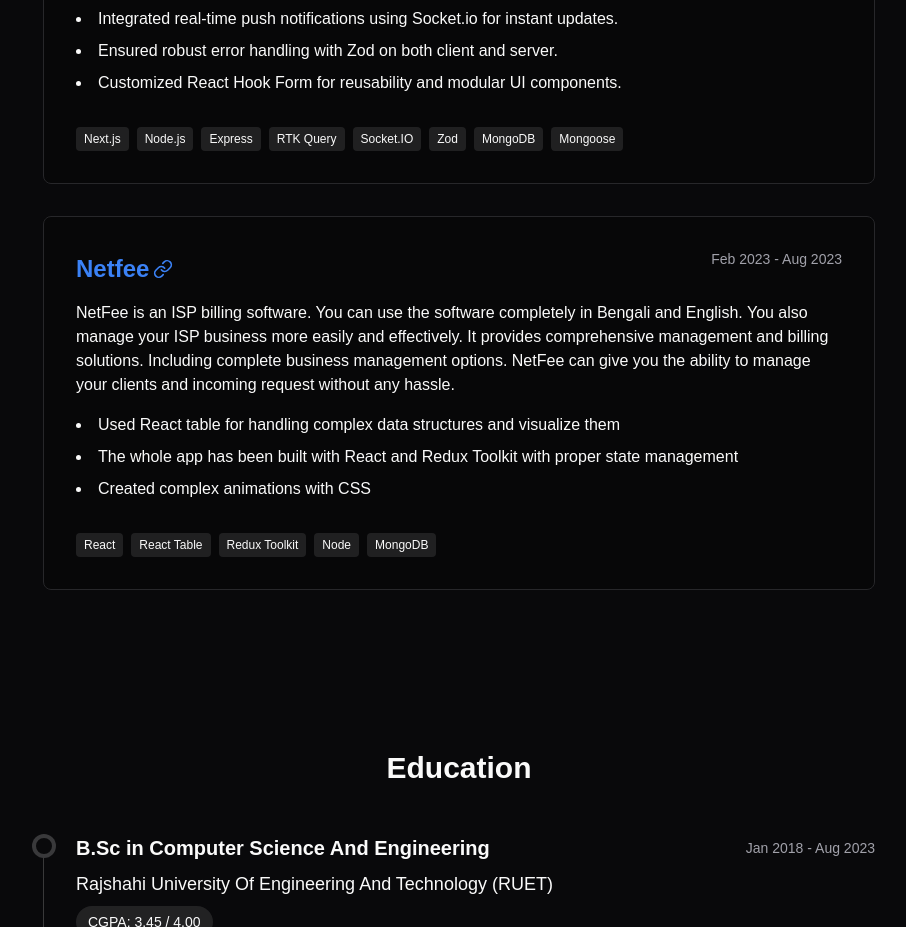
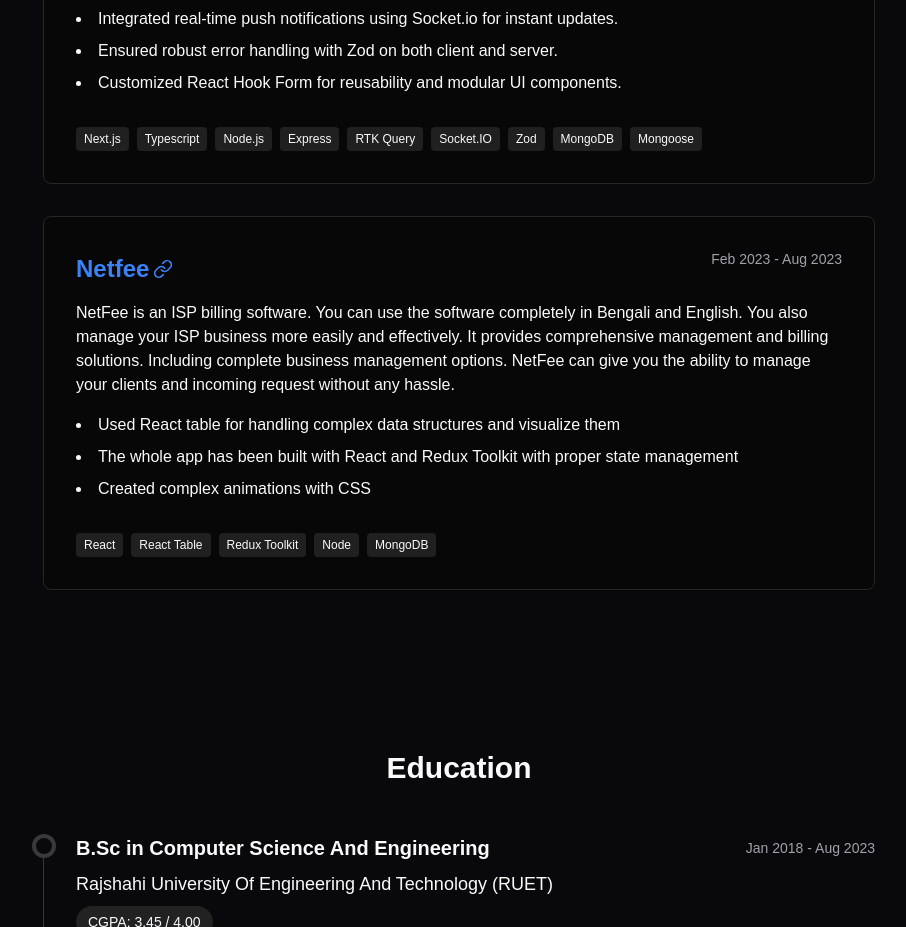
Before and after one commit to AFK247/asif-portfolio, a Next.js app: page / in a window 1280 px wide. Shown: the part 3200-4127 px from the top of the page, without its empty margins (181-1087 px from the left). Built offline with nearby package versions, Linux system fonts and the light colour scheme.

Commit message:
Add TypeScript badge to project section

```diff
--- a/src/components/sections/Projects.tsx
+++ b/src/components/sections/Projects.tsx
@@ -69,6 +69,9 @@ export function Projects() {
               <div className="flex flex-wrap gap-2 pt-4">
                 <span className="text-xs bg-primary/10 text-primary px-2 py-1 rounded">
                   Next.js
+                </span>
+                <span className="text-xs bg-primary/10 text-primary px-2 py-1 rounded">
+                  Typescript
                 </span>
                 <span className="text-xs bg-primary/10 text-primary px-2 py-1 rounded">
                   Node.js
```
